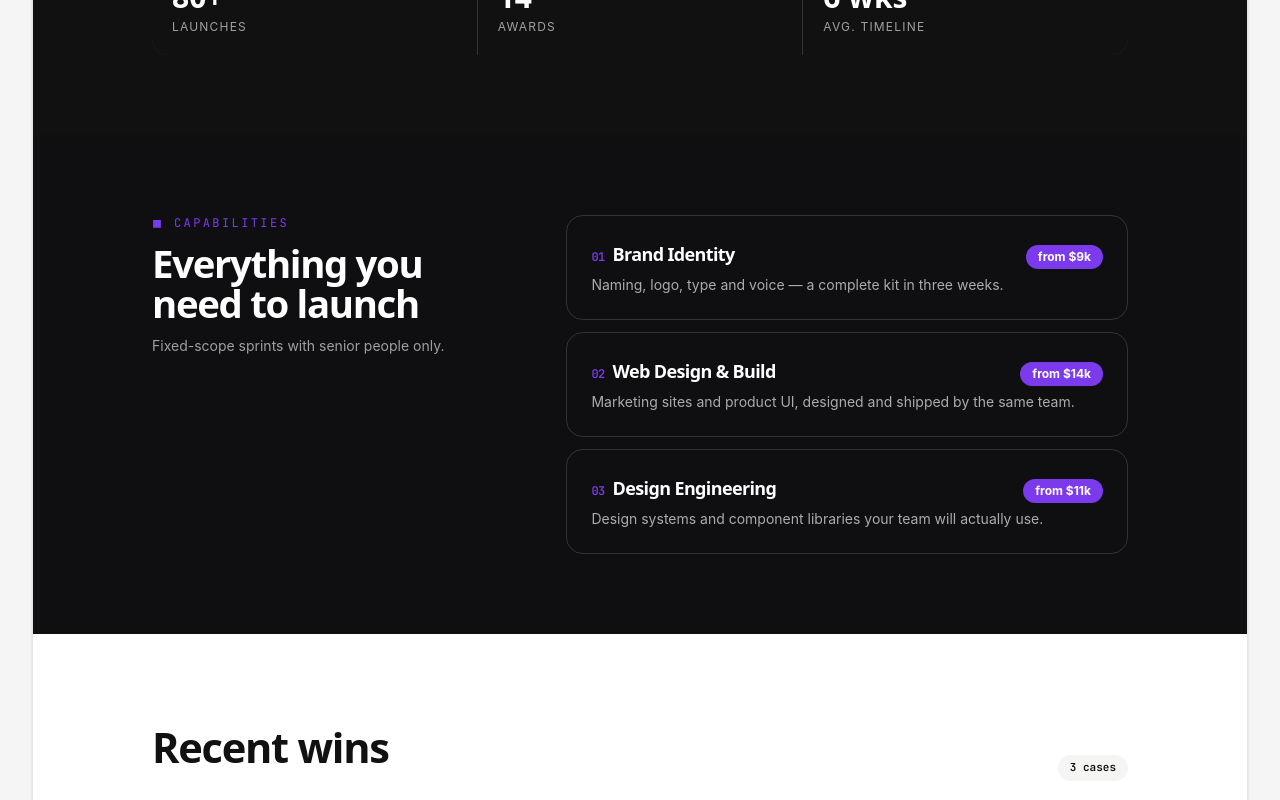
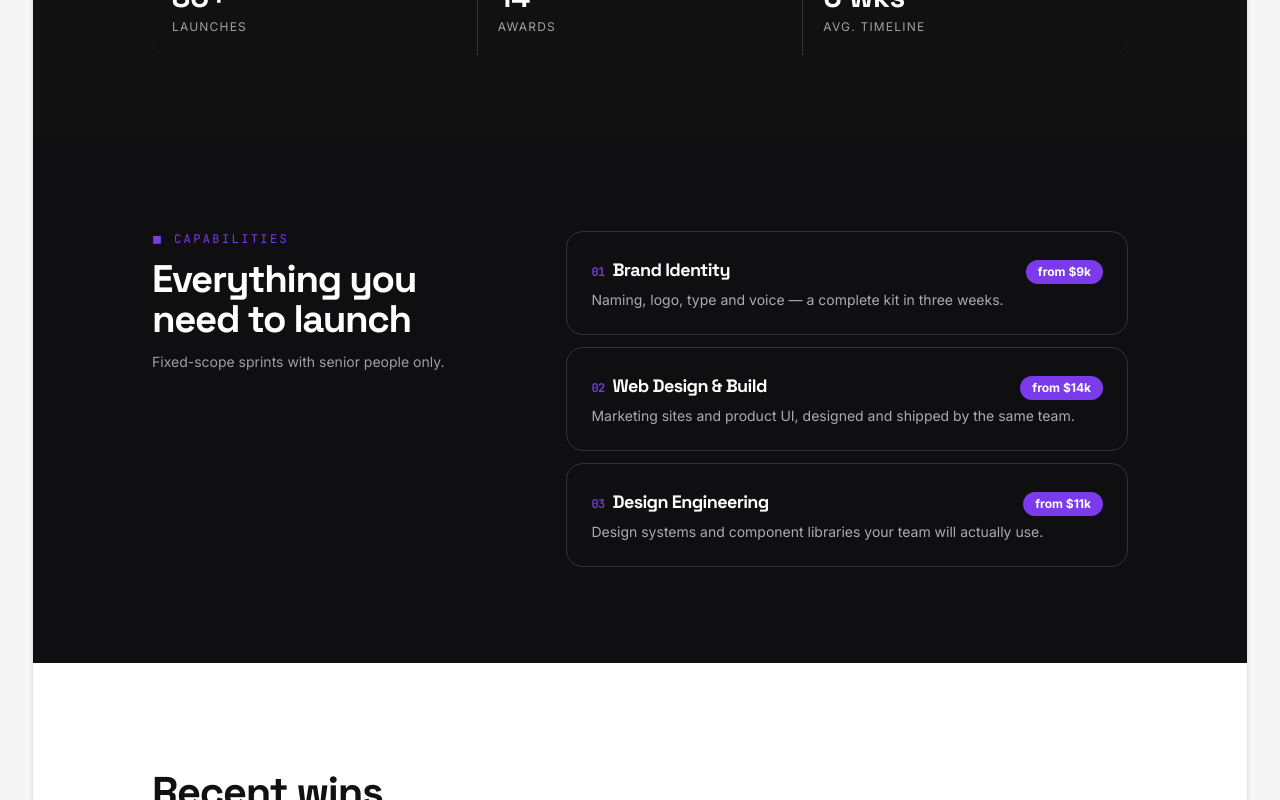
Before and after one commit to Aayush-neupane/create.io, a Next.js app: page /templates/agency in a window 1280 px wide. Shown: the part 520-1320 px from the top of the page. Built offline with nearby package versions, Linux system fonts and the light colour scheme.

Commit message:
templates

```diff
--- a/src/app/layout.tsx
+++ b/src/app/layout.tsx
@@ -1,5 +1,5 @@
 import type { Metadata } from "next";
-import { Plus_Jakarta_Sans, Newsreader, JetBrains_Mono } from "next/font/google";
+import { Plus_Jakarta_Sans, Newsreader, JetBrains_Mono, Inter, Fraunces, Space_Grotesk } from "next/font/google";
 import "./globals.css";
 
 const sans = Plus_Jakarta_Sans({
@@ -21,6 +21,25 @@ const mono = JetBrains_Mono({
   weight: ["400", "500", "600"],
 });
 
+const inter = Inter({
+  variable: "--font-inter",
+  subsets: ["latin"],
+  weight: ["400", "500", "600", "700"],
+});
+
+const fraunces = Fraunces({
+  variable: "--font-fraunces",
+  subsets: ["latin"],
+  style: ["normal", "italic"],
+  weight: ["400", "500", "600"],
+});
+
+const grotesk = Space_Grotesk({
+  variable: "--font-grotesk",
+  subsets: ["latin"],
+  weight: ["500", "600", "700"],
+});
+
 export const metadata: Metadata = {
   title: "create.io — Whole websites, predesigned. Maximum voltage.",
   description: "Pick a complete, predesigned website. Add your content, tune the look, publish in minutes. No code, no blank canvas.",
@@ -30,7 +49,7 @@ export const metadata: Metadata = {
 export default function RootLayout({ children }: { children: React.ReactNode }) {
   return (
     <html lang="en" className="h-full antialiased">
-      <body className={`${sans.variable} ${serif.variable} ${mono.variable} min-h-full`}>{children}</body>
+      <body className={`${sans.variable} ${serif.variable} ${mono.variable} ${inter.variable} ${fraunces.variable} ${grotesk.variable} min-h-full`}>{children}</body>
     </html>
   );
 }
--- a/src/components/sections/Sections.tsx
+++ b/src/components/sections/Sections.tsx
@@ -31,9 +31,9 @@ export function containerWidth(theme: ThemeConfig): string {
 }
 
 export function sectionPad(theme: ThemeConfig): string {
-  if (theme.sectionSpacing === "compact") return "py-10 md:py-14";
-  if (theme.sectionSpacing === "spacious") return "py-20 md:py-28";
-  return "py-14 md:py-20";
+  if (theme.sectionSpacing === "compact") return "py-12 md:py-16";
+  if (theme.sectionSpacing === "spacious") return "py-24 md:py-32";
+  return "py-16 md:py-24";
 }
 
 export function btnRadius(theme: ThemeConfig): string {
@@ -46,7 +46,7 @@ export function H({ theme, children, className = "" }: { theme: ThemeConfig; chi
   return (
     <h2
       className={className}
-      style={{ fontFamily: fontStack(theme.fontHeading), fontSize: `calc(1.875rem * ${theme.headingScale})`, fontWeight: 650, letterSpacing: "-0.02em", lineHeight: 1.15 }}
+      style={{ fontFamily: fontStack(theme.fontHeading), fontSize: `calc(2rem * ${theme.headingScale})`, fontWeight: 700, letterSpacing: "-0.035em", lineHeight: 1.08, textWrap: "balance" }}
     >
       {children}
     </h2>
@@ -55,7 +55,8 @@ export function H({ theme, children, className = "" }: { theme: ThemeConfig; chi
 
 export function Eyebrow({ theme, children }: { theme: ThemeConfig; children: React.ReactNode }) {
   return (
-    <p className="mb-3 text-xs font-semibold uppercase tracking-[0.14em]" style={{ color: theme.accent }}>
+    <p className="mb-3 flex items-center gap-2 font-mono text-xs font-medium uppercase" style={{ letterSpacing: "0.14em", color: theme.accent }}>
+      <span aria-hidden style={{ width: 18, height: 1, background: "currentColor", opacity: 0.7 }} />
       {children}
     </p>
   );
--- a/src/lib/templates.ts
+++ b/src/lib/templates.ts
@@ -57,7 +57,7 @@ export const TEMPLATES: TemplateDefinition[] = [
     mode: "light",
     tier: "free",
     thumbnailGradient: "linear-gradient(135deg,#eff6ff,#dbeafe)",
-    theme: { ...t, primary: "#1e3a5f", secondary: "#475569", background: "#ffffff", surface: "#f1f5f9", text: "#0f172a", muted: "#64748b", accent: "#2563eb", fontHeading: "Sora", fontBody: "Inter", radius: 8 },
+    theme: { ...t, primary: "#1e3a5f", secondary: "#475569", background: "#ffffff", surface: "#f1f5f9", text: "#0f172a", muted: "#64748b", accent: "#2563eb", fontHeading: "Plus Jakarta Sans", fontBody: "Inter", radius: 8 },
     sections: [
       { type: "navbar", variant: "solid" },
       { type: "hero", variant: "editorial" },
@@ -80,7 +80,7 @@ export const TEMPLATES: TemplateDefinition[] = [
     mode: "light",
     tier: "free",
     thumbnailGradient: "linear-gradient(135deg,#fffbeb,#fed7aa)",
-    theme: { ...t, primary: "#7c2d12", secondary: "#9a3412", background: "#fffdf7", surface: "#fef3e8", text: "#292019", muted: "#8a7a6b", accent: "#ea580c", fontHeading: "Fraunces", fontBody: "DM Sans", radius: 12 },
+    theme: { ...t, primary: "#7c2d12", secondary: "#9a3412", background: "#fffdf7", surface: "#fef3e8", text: "#292019", muted: "#8a7a6b", accent: "#ea580c", fontHeading: "Fraunces", fontBody: "Inter", radius: 12 },
     sections: [
       { type: "navbar", variant: "centered" },
       { type: "hero", variant: "image" },
@@ -126,7 +126,7 @@ export const TEMPLATES: TemplateDefinition[] = [
     mode: "light",
     tier: "premium",
     thumbnailGradient: "linear-gradient(135deg,#ecfdf5,#d1fae5)",
-    theme: { ...t, primary: "#064e3b", secondary: "#047857", background: "#ffffff", surface: "#ecfdf5", text: "#0b1f17", muted: "#5f7267", accent: "#10b981", fontHeading: "Manrope", fontBody: "Inter", radius: 12 },
+    theme: { ...t, primary: "#064e3b", secondary: "#047857", background: "#ffffff", surface: "#ecfdf5", text: "#0b1f17", muted: "#5f7267", accent: "#10b981", fontHeading: "Plus Jakarta Sans", fontBody: "Inter", radius: 12 },
     sections: [
       { type: "navbar", variant: "solid" },
       { type: "hero", variant: "split" },
--- a/src/lib/website-defaults.ts
+++ b/src/lib/website-defaults.ts
@@ -3,17 +3,11 @@ import { templateSeedContent } from "@/templates";
 
 export const FONT_CHOICES = [
   "Inter",
-  "Geist",
-  "Manrope",
-  "DM Sans",
-  "Sora",
+  "Plus Jakarta Sans",
   "Space Grotesk",
   "Fraunces",
-  "Playfair Display",
-  "Libre Baskerville",
+  "Newsreader",
   "JetBrains Mono",
-  "IBM Plex Serif",
-  "Instrument Serif",
 ];
 
 export const THEME_PRESETS: { name: string; theme: Partial<ThemeConfig> }[] = [
```
